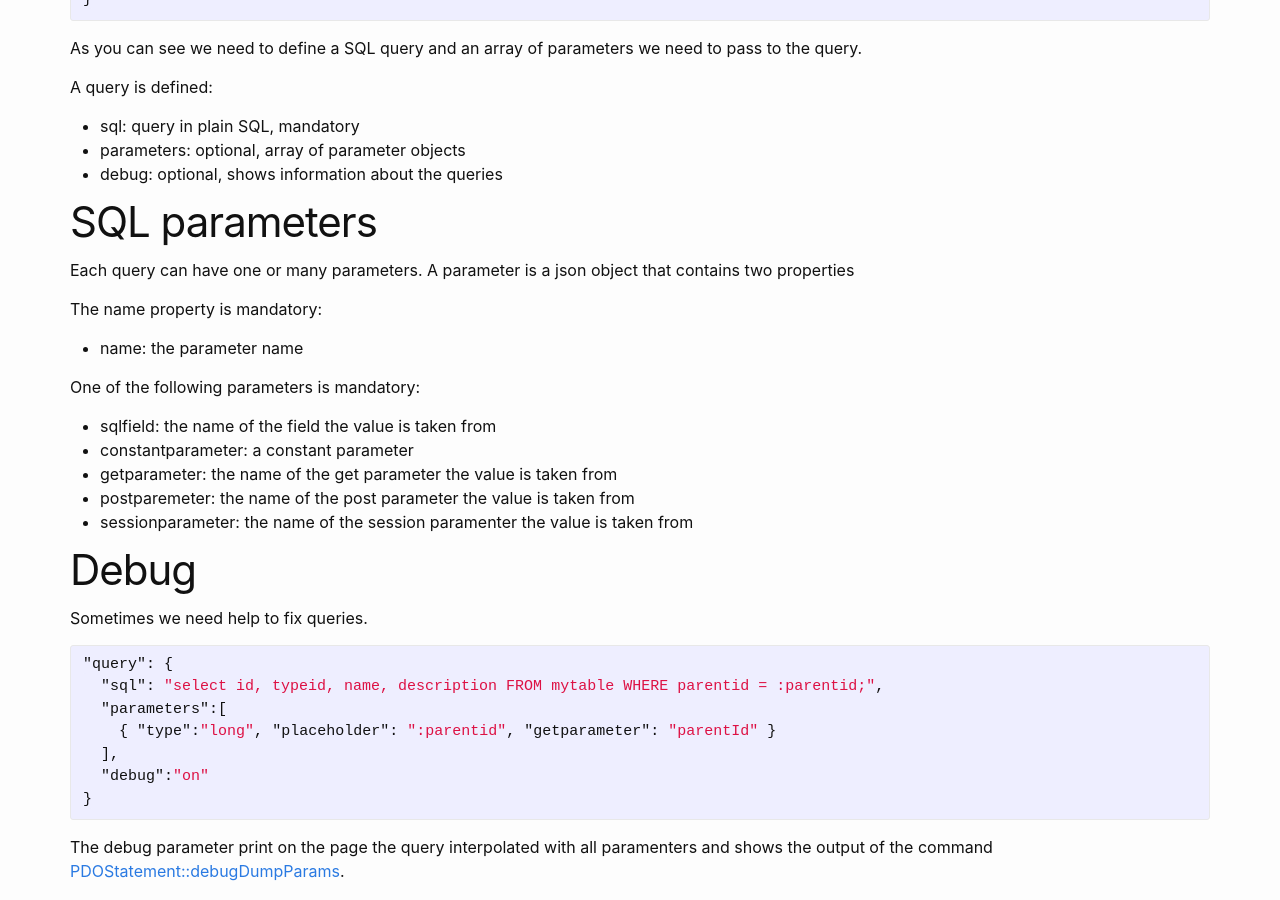
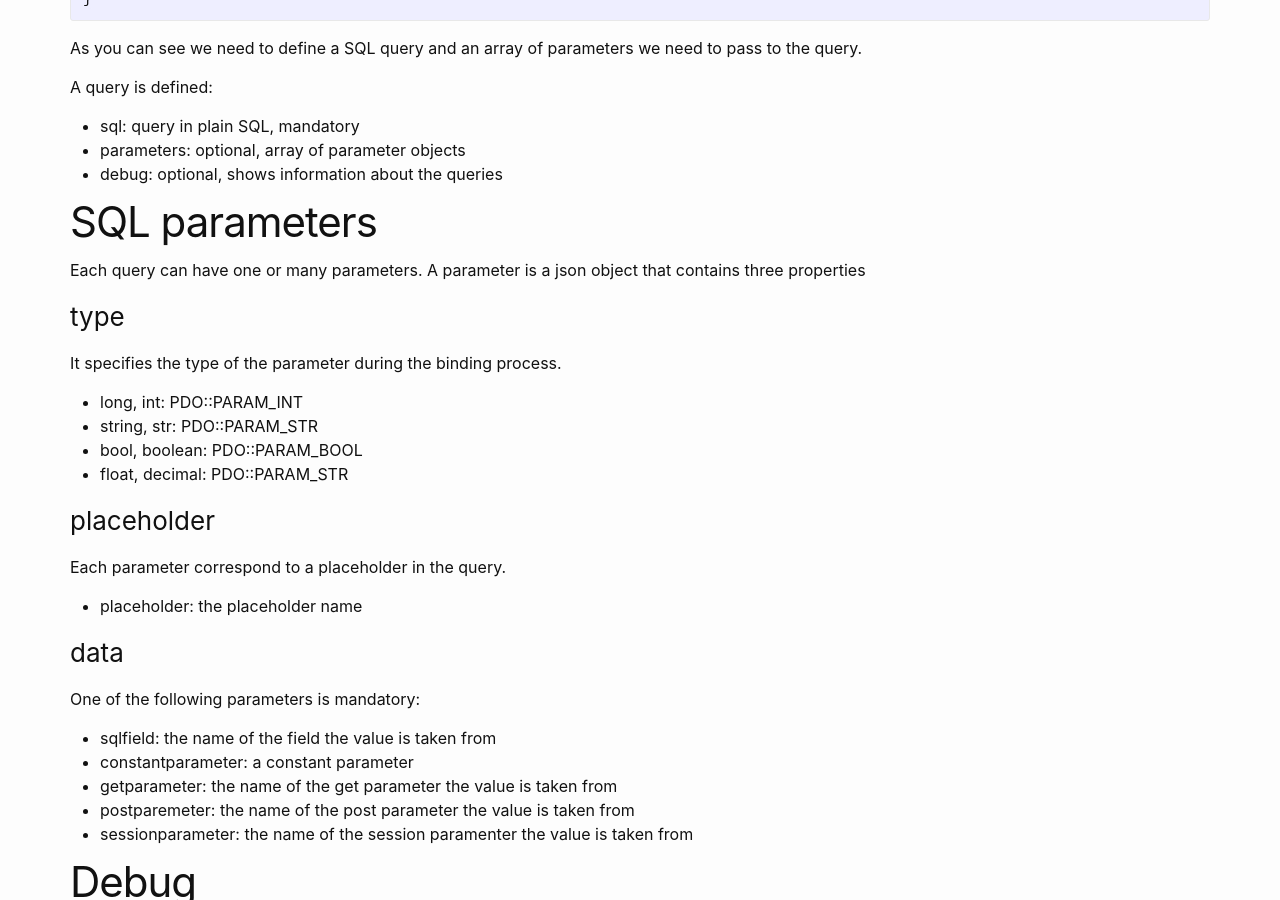
Before and after one commit to fabiomattei/uddocs, a Jekyll site: the page built from _docs/query.md, in a window 1280 px wide and 900 px high, scrolled down 431 px. Built offline with Jekyll 4.4.1, drawn with Linux system fonts in a browser that asks for light colours.

Commit message:
fixing query page

```diff
--- a/_docs/query.md
+++ b/_docs/query.md
@@ -29,11 +29,24 @@ A query is defined:
 # SQL parameters
 
 Each query can have one or many parameters.
-A parameter is a json object that contains two properties
+A parameter is a json object that contains three properties
 
-The name property is mandatory:
+### type
 
-* name: the parameter name
+It specifies the type of the parameter during the binding process.
+
+* long, int: PDO::PARAM_INT
+* string, str: PDO::PARAM_STR
+* bool, boolean: PDO::PARAM_BOOL
+* float, decimal: PDO::PARAM_STR
+
+### placeholder
+
+Each parameter correspond to a placeholder in the query.
+
+* placeholder: the placeholder name
+
+### data
 
 One of the following parameters is mandatory:
 
```
